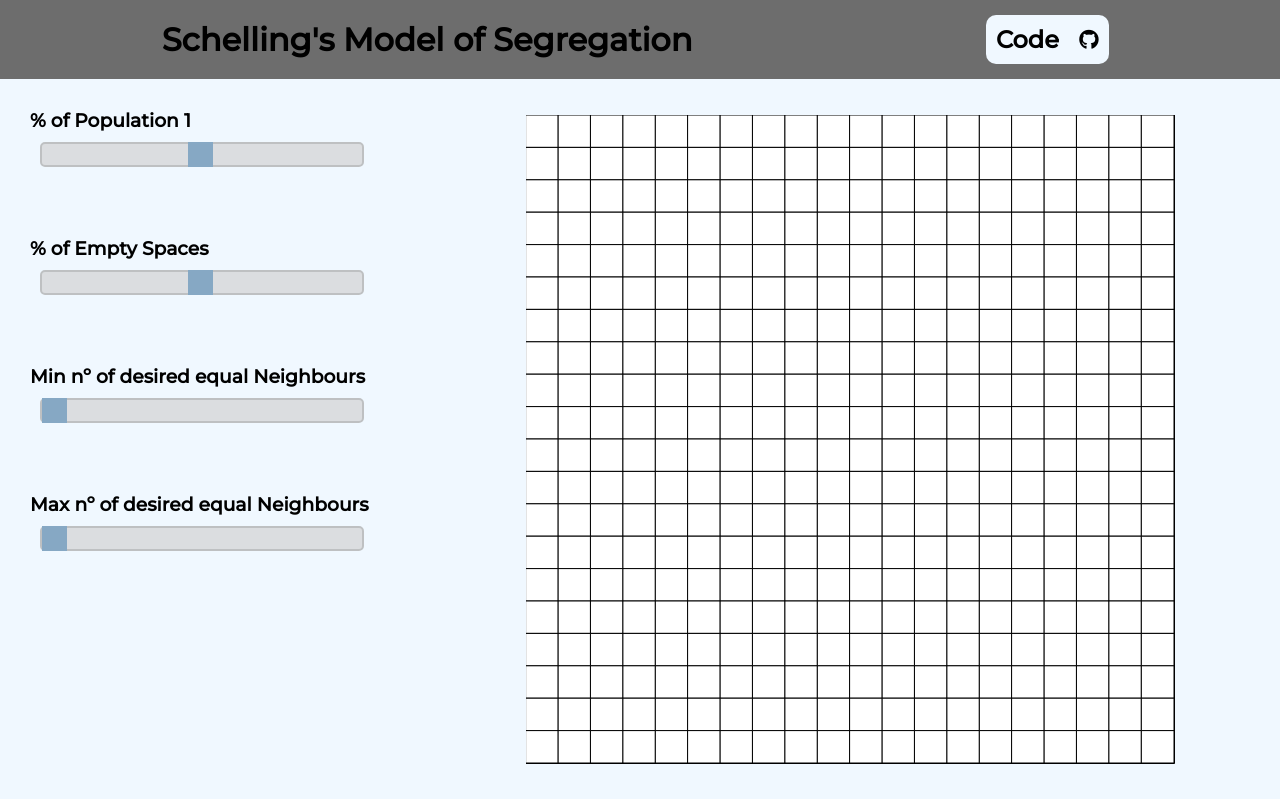
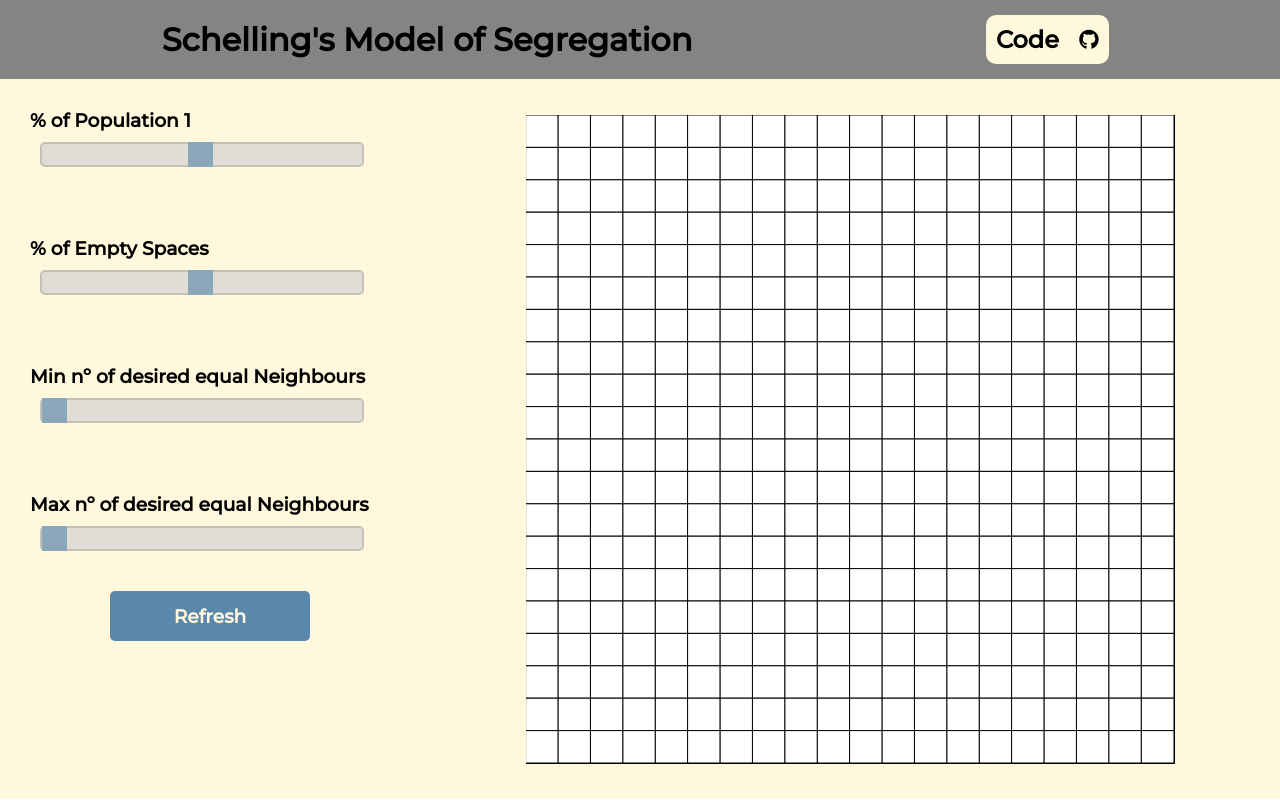
Before and after one commit to AnaSRamalhete/site, a PHP site: page /Schellings_Model/index.php in a window 1280 px wide. Run offline with PHP 8.4, Linux system fonts and the light colour scheme; some libraries are stand-ins or nearby versions.

Commit message:
SM - Adding button to refresh information from input. Adding grid_objects.js file to create the needed classes for the simulation.

```diff
--- a/web/Schellings_Model/SM_styles.css
+++ b/web/Schellings_Model/SM_styles.css
@@ -4,13 +4,13 @@
     width: 100%;
     padding: 15px;
     display: flex;
-    background-color: rgb(109, 109, 109);
+    background-color: rgb(133, 132, 132);
     justify-content: space-around;
     align-items: center;
 }
 
 .code-btn{
-    background-color: aliceblue;
+    background-color: cornsilk;
     border-radius: 10px;
     display: flex;
     flex-direction: row;
@@ -36,7 +36,7 @@
     height: 90vh;
     width: 100%;
     display: flex;
-    background-color: aliceblue;
+    background-color: cornsilk;
 
 }
 .var-section{
@@ -93,6 +93,22 @@
     cursor: pointer;
   }
 
+  .btn-refresh{
+    display: flex;
+    background-color: #5a87ac;
+    height: 50px;
+    margin:auto;
+    border-radius: 5px;
+    width: 200px;
+    color: cornsilk;
+    justify-content: center;
+    align-items: center;
+  }
+
+  .btn-refresh:hover{
+    cursor: pointer;
+  }
+
 /* -------------- Grid Section ----------------  */
 
   .grid-item {
--- a/web/Schellings_Model/app.js
+++ b/web/Schellings_Model/app.js
@@ -1,5 +1,32 @@
+// Event Listener to refresh numbers of simulation
+
+document.getElementById("btnRefresh").addEventListener("click", function() {
+    pPopulation1 = document.getElementById("pPopulation1").value;
+    pEmpty = document.getElementById("emptySpace").value;
+    minNeighbours = document.getElementById("minSameNeighbours").value;
+    maxNeighbours = document.getElementById("maxSameNeighbours").value;
+
+    console.log(pPopulation1)
+    console.log(pEmpty)
+    console.log(minNeighbours)
+    console.log(maxNeighbours)
+  });
+
+
+// Variables to use on Schellings model
+
 const cols=20;
 const rows=20;
+
+var pPopulation1 = document.getElementById("pPopulation1").value;
+var pEmpty = document.getElementById("emptySpace").value;
+var minNeighbours = document.getElementById("minSameNeighbours").value;
+var maxNeighbours = document.getElementById("maxSameNeighbours").value;
+
+console.log(pPopulation1)
+console.log(pEmpty)
+console.log(minNeighbours)
+console.log(maxNeighbours)
 
 var sketchWidth = document.getElementById("p5Container").offsetWidth * 0.9;
 var sketchHeight = document.getElementById("p5Container").offsetHeight * 0.9;
--- /dev/null
+++ b/web/Schellings_Model/grid_object.js
@@ -0,0 +1,30 @@
+class GridCell {
+    constructor(i, j, w, empty) {
+        this.i = i;
+        this.j = j;
+        this.x = i * w;
+        this.y = j * w;
+        this.w = w;
+
+        this.empty = empty;
+    }
+}
+
+class Agent extends GridCell {
+    constructor(i, j, w, type, threshold, adapt) {
+      super(i, j, w, false);
+
+      this.Type = type;
+      this.threshold = threshold;
+      this.tMinority = 0
+      this.tMajority = 0
+      this.adapt = adapt
+    }
+    adaptation() {
+        if (this.tMinority >= this.adapt && this.threshold >1 && this.adapt!=0){
+            this.threshold -=1
+        } else if (this.tMajority >= this.adapt && this.threshold <8 && this.adapt!=0){
+            this.threshold +=1
+        }
+    }
+  }
--- a/web/Schellings_Model/index.php
+++ b/web/Schellings_Model/index.php
@@ -66,6 +66,10 @@
                 <input type="range" min="1" max="8" value="1" id="maxSameNeighbours" class="slider">
             </div>
 
+
+            <div class="btn-refresh" id="btnRefresh">
+                <h3>Refresh</h3>
+            </div>
         </div>
 
         <!-- ----------------- -->
@@ -73,6 +77,7 @@
         <!-- ----------------- -->
 
         <div class="grid-section" id="p5Container">
+            <script src="grid_object.js"></script>
             <script src="app.js"></script>
         </div>
     </div>
```
